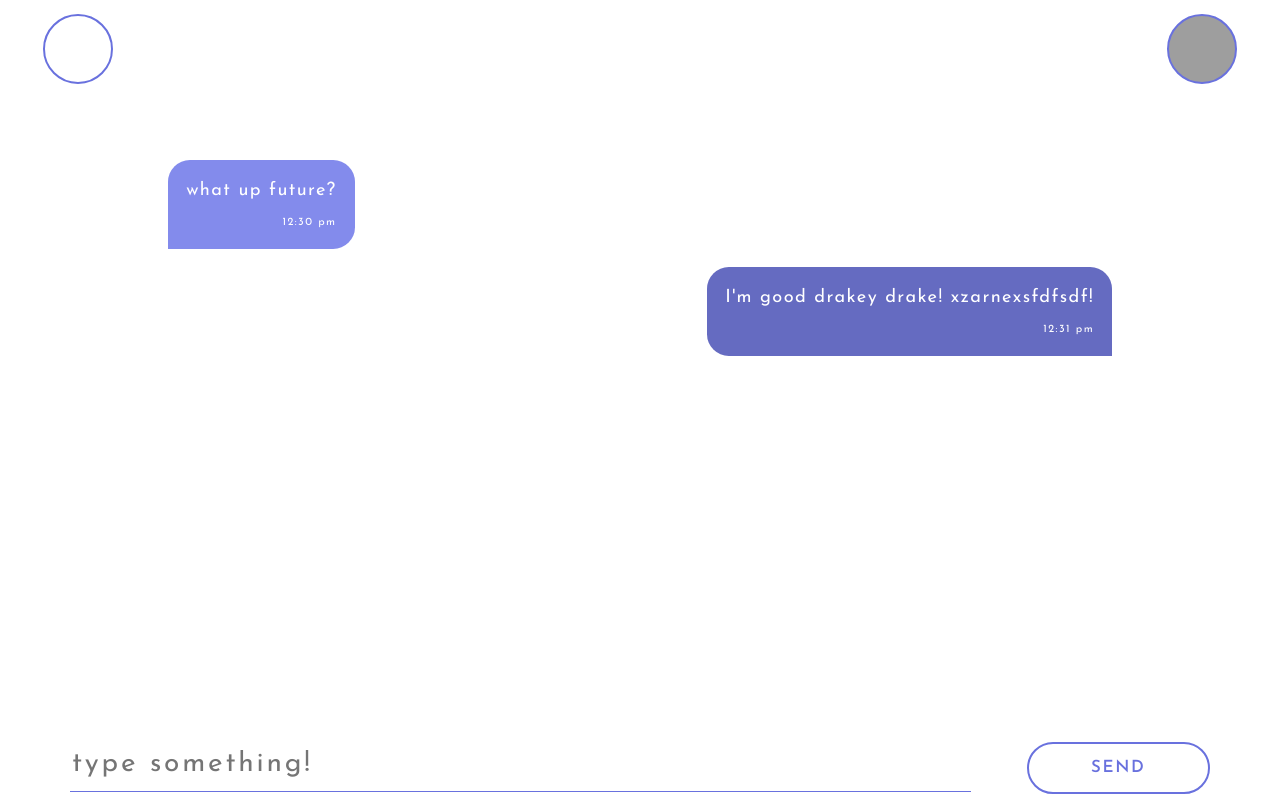
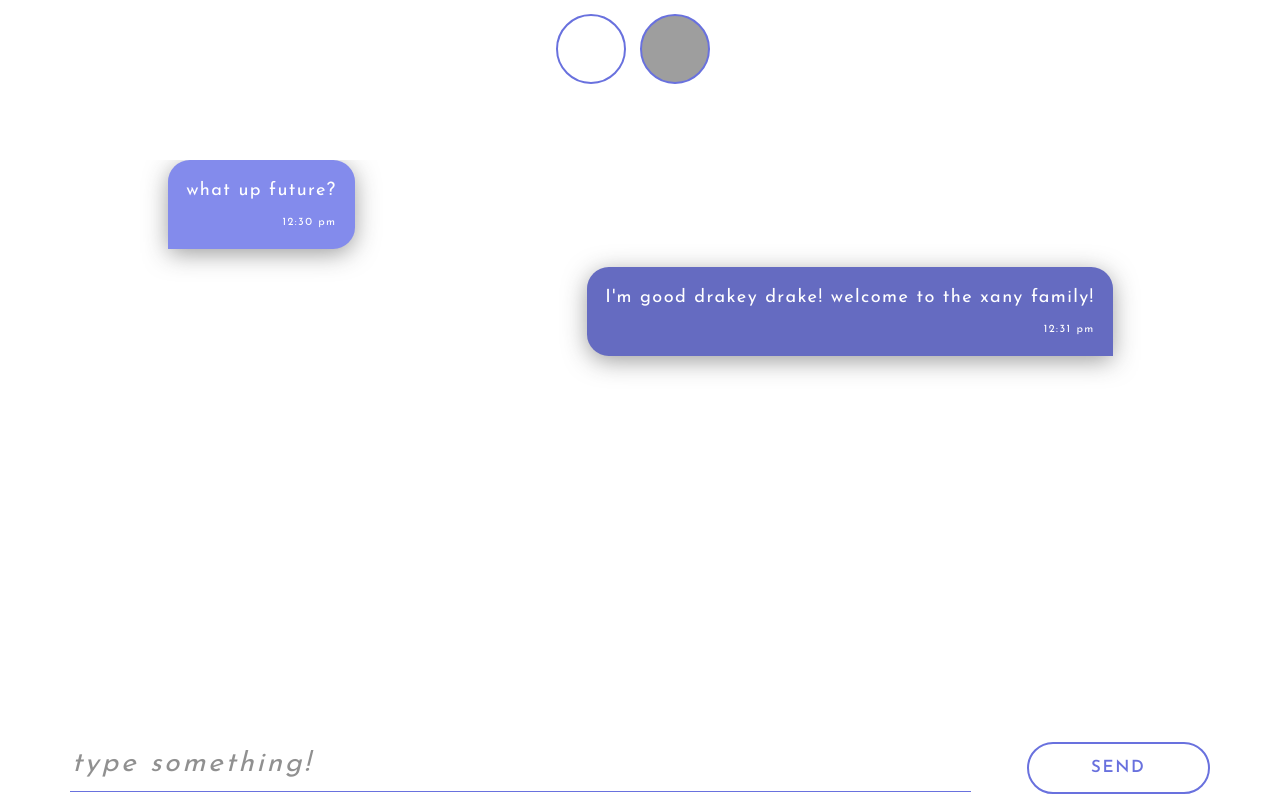
Before and after one commit to ehzdesign/emojichat, a website: page index.html in a window 1280 px wide. Drawn offline with nearby package versions, Linux system fonts and the light colour scheme; grey boxes are pictures that could not be loaded.

Commit message:
add box-shadow to textbubble

```diff
--- a/index.html
+++ b/index.html
@@ -44,7 +44,7 @@
                   <div class="text-bubble sender template">what up future?<div class="timestamp">12:30 pm</div></div>
                   <!-- </div> -->
                   <!-- <div class="text-bubble-container"> -->
-                  <div class="text-bubble response">I'm good drakey drake! xzarnexsfdfsdf!<div class="timestamp">12:31 pm</div></div>
+                  <div class="text-bubble response">I'm good drakey drake! welcome to the xany family!<div class="timestamp">12:31 pm</div></div>
 
                 </div>
               </div>
--- a/style.css
+++ b/style.css
@@ -37,6 +37,11 @@ body{
   letter-spacing: .1em;
 }
 
+::-webkit-input-placeholder {
+   font-style: italic;
+   opacity: .8;
+}
+
 
 /*avatars section*/
 #avatars{
@@ -51,7 +56,8 @@ body{
   display: -webkit-flex;
   display: -ms-flex;
   display: flex;
-  justify-content: space-between;
+  /*justify-content: space-between;*/
+  justify-content: center;
 }
 
 #avatars .placeholder {
@@ -64,6 +70,7 @@ body{
   background-size: cover;
   background-repeat: no-repeat;
   border: 2px solid #6971de;
+  margin-right: 1em;
 }
 
 #avatars .future{
@@ -179,6 +186,9 @@ height: 50%;
   /*letter-spacing: .1em;*/
   -webkit-animation: animation 1000ms linear both;
   animation: animation 1000ms linear both;
+  -webkit-box-shadow: 0px 5px 25px -1px rgba(50, 50, 50, 0.5);
+-moz-box-shadow:    0px 5px 25px -1px rgba(50, 50, 50, 0.5);
+box-shadow:         0px 5px 25px -1px rgba(50, 50, 50, 0.5);
 
 }
 
```
